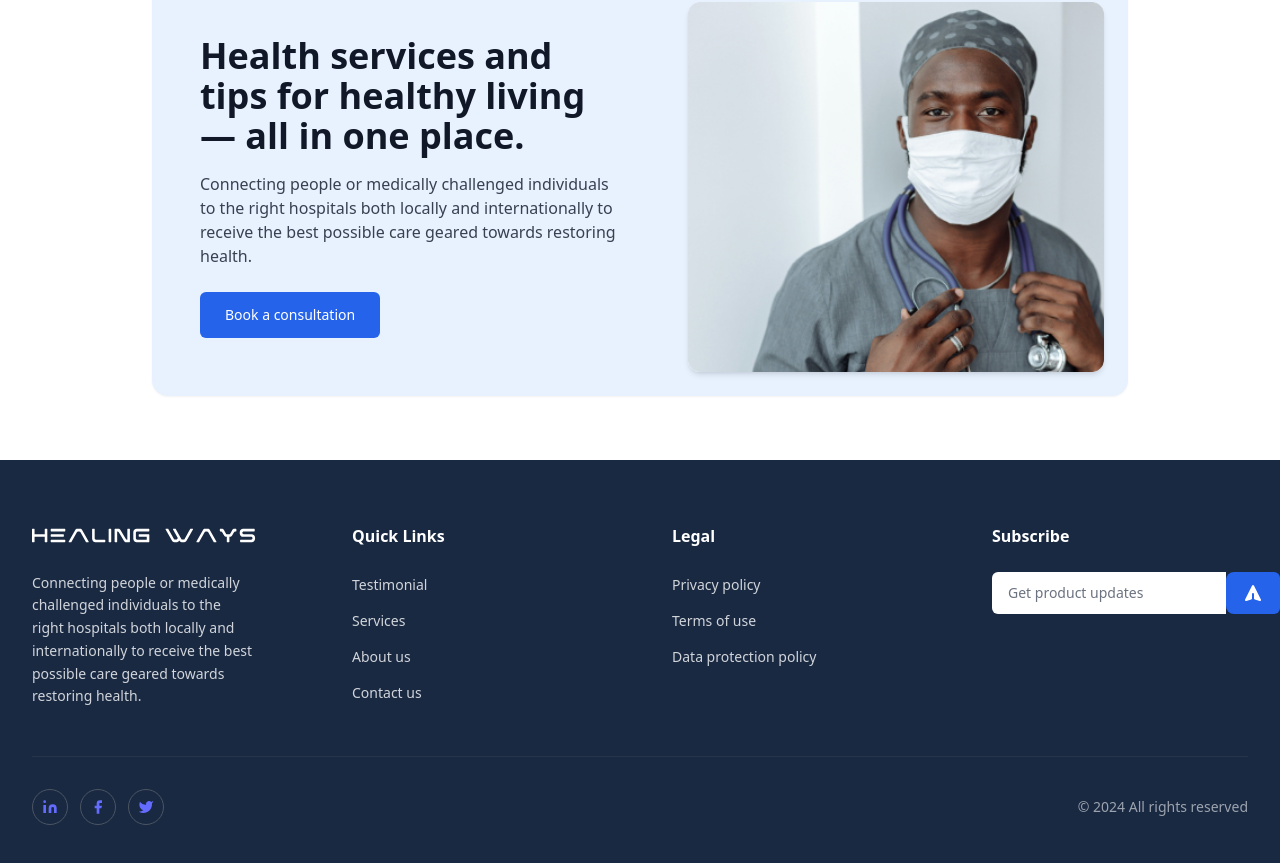
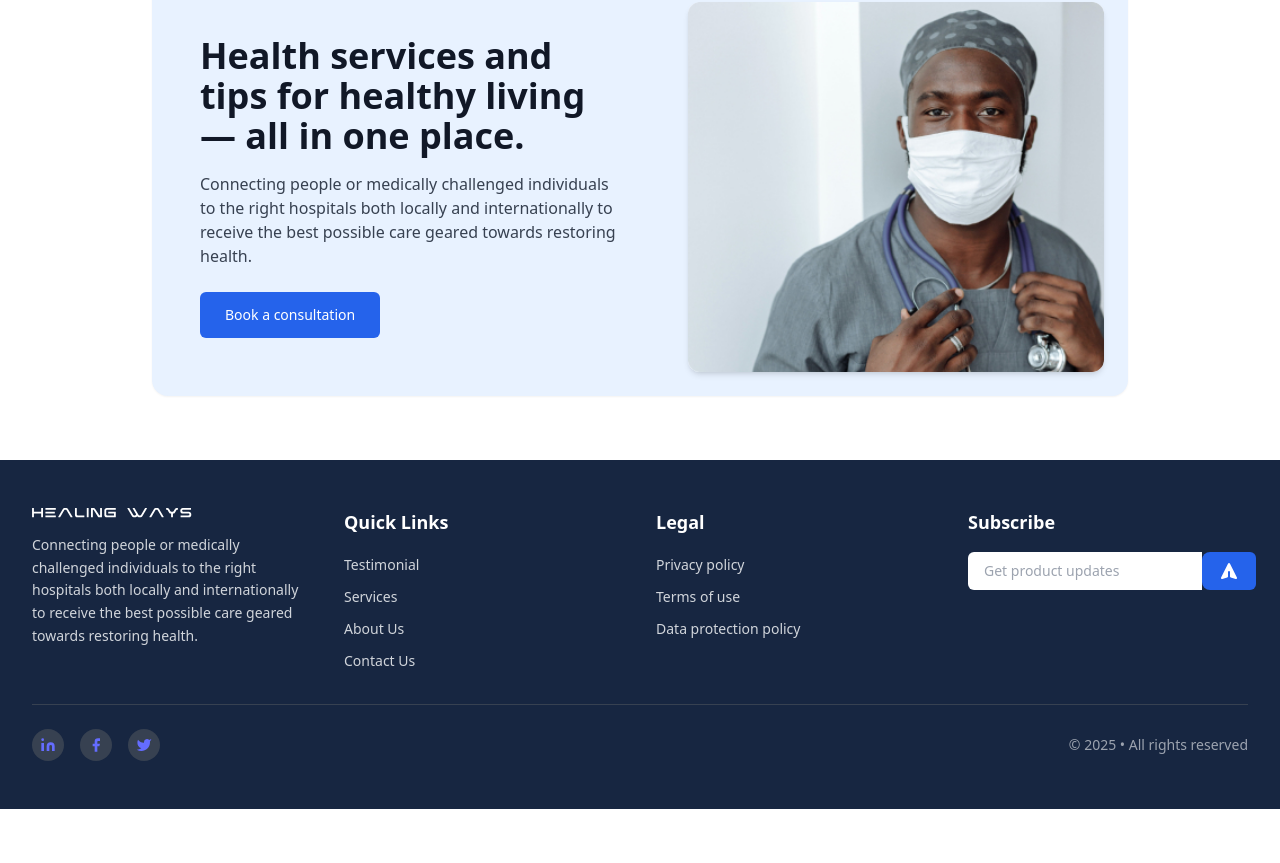
Before and after one commit to Binmuhammad001/healing-ways, a React (Vite) app: page / in a window 1280 px wide. Shown: the part 5166-6029 px from the top of the page. After the commit the page ends 5975 px from the top, so only its background shows below. Built offline with nearby package versions, Linux system fonts and the light colour scheme.

Commit message:
Update footer.jsx

```diff
--- a/src/components/footer.jsx
+++ b/src/components/footer.jsx
@@ -1,62 +1,48 @@
 import { useState } from "react";
 import Logo from "../assets/logo.svg";
 
+
 export default function Footer() {
   return (
-    <footer className="bg-[#1a2942] text-white py-16 px-4 w-full">
-      <div className="max-w-7xl mx-auto px-4">
+    <footer className="bg-[#172641] text-white py-12 px-4 w-full">
+      <div className="w-full px-4">
         {/* Main Footer Content */}
-        <div className="grid grid-cols-1 md:grid-cols-2 lg:grid-cols-4 gap-12 lg:gap-16 mb-12">
+        <div className="grid grid-cols-1 md:grid-cols-2 lg:grid-cols-4 gap-8 mb-8">
 
           {/* Company Info */}
-          <div className="lg:pr-8">
-            <div className="mb-6">
-              <img
-                src={Logo}
-                alt="Healing Waves logo"
-                className="h-6 w-auto filter brightness-0 invert"
-              />
+          <div>
+            <div className="flex items-center mb-4">
+              <img src={Logo} alt="Healing Waves logo" className="w-40 h-auto filter invert brightness-0 mr-2" />
             </div>
 
-            <p className="text-gray-300 text-sm leading-relaxed">
+
+            <p className="text-gray-300 text-sm leading-relaxed mb-4">
               Connecting people or medically challenged individuals to the right hospitals both locally and internationally to receive the best possible care geared towards restoring health.
             </p>
           </div>
 
           {/* Quick Links */}
           <div>
-            <h4 className="text-base font-semibold mb-6">Quick Links</h4>
-            <ul className="space-y-3">
+            <h4 className="text-lg font-semibold mb-4">Quick Links</h4>
+            <ul className="space-y-2">
               <li>
-                <a
-                  href="#testimonial"
-                  className="text-gray-300 hover:text-white transition text-sm inline-block"
-                >
+                <a href="#testimonial" className="text-gray-300 hover:text-white transition text-sm">
                   Testimonial
                 </a>
               </li>
               <li>
-                <a
-                  href="#services"
-                  className="text-gray-300 hover:text-white transition text-sm inline-block"
-                >
+                <a href="#services" className="text-gray-300 hover:text-white transition text-sm">
                   Services
                 </a>
               </li>
               <li>
-                <a
-                  href="#aboutus"
-                  className="text-gray-300 hover:text-white transition text-sm inline-block"
-                >
-                  About us
+                <a href="#aboutus" className="text-gray-300 hover:text-white transition text-sm">
+                  About Us
                 </a>
               </li>
               <li>
-                <a
-                  href="#contactus"
-                  className="text-gray-300 hover:text-white transition text-sm inline-block"
-                >
-                  Contact us
+                <a href="#contactus" className="text-gray-300 hover:text-white transition text-sm">
+                  Contact Us
                 </a>
               </li>
             </ul>
@@ -64,29 +50,20 @@ export default function Footer() {
 
           {/* Legal */}
           <div>
-            <h4 className="text-base font-semibold mb-6">Legal</h4>
-            <ul className="space-y-3">
+            <h4 className="text-lg font-semibold mb-4">Legal</h4>
+            <ul className="space-y-2">
               <li>
-                <a
-                  href="#privacy"
-                  className="text-gray-300 hover:text-white transition text-sm inline-block"
-                >
+                <a href="#privacy" className="text-gray-300 hover:text-white transition text-sm">
                   Privacy policy
                 </a>
               </li>
               <li>
-                <a
-                  href="#terms"
-                  className="text-gray-300 hover:text-white transition text-sm inline-block"
-                >
+                <a href="#terms" className="text-gray-300 hover:text-white transition text-sm">
                   Terms of use
                 </a>
               </li>
               <li>
-                <a
-                  href="#dataprotection"
-                  className="text-gray-300 hover:text-white transition text-sm inline-block"
-                >
+                <a href="#Dataprotection" className="text-gray-300 hover:text-white transition text-sm">
                   Data protection policy
                 </a>
               </li>
@@ -95,14 +72,14 @@ export default function Footer() {
 
           {/* Subscribe */}
           <div>
-            <h4 className="text-base font-semibold mb-6">Subscribe</h4>
+            <h4 className="text-lg font-semibold mb-4">Subscribe</h4>
             <div className="flex">
               <input
                 type="email"
                 placeholder="Get product updates"
-                className="flex-1 px-4 py-2.5 rounded-l-md text-gray-900 focus:outline-none focus:ring-2 focus:ring-blue-500 text-sm placeholder:text-gray-500"
+                className="flex-1 px-4 py-2 rounded-l-md text-gray-900 focus:outline-none text-sm"
               />
-              <button className="bg-blue-600 hover:bg-blue-700 px-4 py-2.5 rounded-r-md transition flex items-center justify-center">
+              <button className="bg-blue-600 hover:bg-blue-700 px-4 py-2 rounded-r-md transition">
                 <svg
                   xmlns="http://www.w3.org/2000/svg"
                   className="h-5 w-5"
@@ -117,14 +94,14 @@ export default function Footer() {
         </div>
 
         {/* Divider */}
-        <div className="border-t border-gray-700/50 pt-8">
-          <div className="flex flex-col md:flex-row justify-between items-center gap-4">
+        <div className="border-t border-gray-700 pt-6">
+          <div className="flex flex-col md:flex-row justify-between items-center">
             {/* Social Icons */}
-            <div className="flex space-x-3 order-2 md:order-1">
-              <a
+            <div className="flex space-x-4 mb-4 md:mb-0">
+
+ <a
                 href="#linkedin"
-                className="w-9 h-9 bg-transparent border border-gray-600 hover:bg-gray-700 hover:border-gray-500 rounded-full flex items-center justify-center transition"
-                aria-label="LinkedIn"
+                className="w-8 h-8 bg-gray-700 hover:bg-gray-600 rounded-full flex items-center justify-center transition"
               >
                 <svg className="w-4 h-4" fill="currentColor" viewBox="0 0 24 24">
                   <path d="M16 8a6 6 0 016 6v7h-4v-7a2 2 0 00-2-2 2 2 0 00-2 2v7h-4v-7a6 6 0 016-6zM2 9h4v12H2z" />
@@ -132,10 +109,9 @@ export default function Footer() {
                 </svg>
               </a>
 
-              <a
+                <a
                 href="#facebook"
-                className="w-9 h-9 bg-transparent border border-gray-600 hover:bg-gray-700 hover:border-gray-500 rounded-full flex items-center justify-center transition"
-                aria-label="Facebook"
+                className="w-8 h-8 bg-gray-700 hover:bg-gray-600 rounded-full flex items-center justify-center transition"
               >
                 <svg className="w-4 h-4" fill="currentColor" viewBox="0 0 24 24">
                   <path d="M18 2h-3a5 5 0 00-5 5v3H7v4h3v8h4v-8h3l1-4h-4V7a1 1 0 011-1h3z" />
@@ -144,18 +120,19 @@ export default function Footer() {
 
               <a
                 href="#twitter"
-                className="w-9 h-9 bg-transparent border border-gray-600 hover:bg-gray-700 hover:border-gray-500 rounded-full flex items-center justify-center transition"
-                aria-label="Twitter"
+                className="w-8 h-8 bg-gray-700 hover:bg-gray-600 rounded-full flex items-center justify-center transition"
               >
                 <svg className="w-4 h-4" fill="currentColor" viewBox="0 0 24 24">
                   <path d="M23 3a10.9 10.9 0 01-3.14 1.53 4.48 4.48 0 00-7.86 3v1A10.66 10.66 0 013 4s-4 9 5 13a11.64 11.64 0 01-7 2c9 5 20 0 20-11.5a4.5 4.5 0 00-.08-.83A7.72 7.72 0 0023 3z" />
                 </svg>
               </a>
+
+
             </div>
 
             {/* Copyright */}
-            <p className="text-gray-400 text-sm order-1 md:order-2">
-              © 2024 All rights reserved
+            <p className="text-gray-400 text-sm">
+              © 2025 • All rights reserved
             </p>
           </div>
         </div>
```
